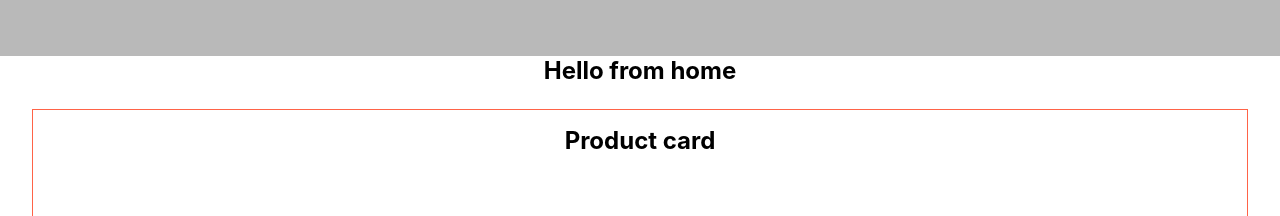
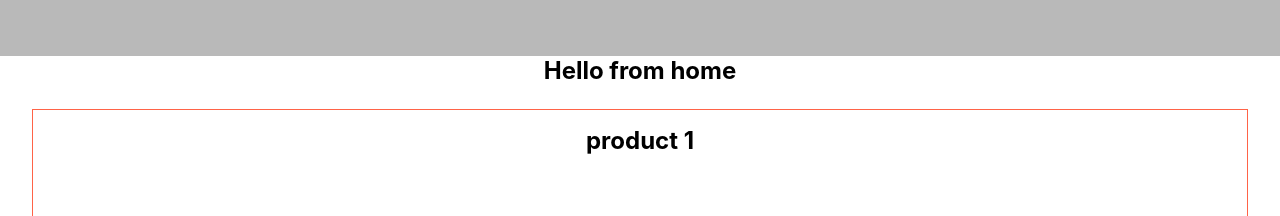
Before and after one commit to jfbarahonag/vipegb-react, a React (Create React App) app: page / in a window 1280 px wide. Shown: the part 60-276 px from the top of the page. Built offline with nearby package versions, Linux system fonts and the light colour scheme.

Commit message:
product card component was modified to receive an object and show its data

```diff
--- a/src/components/ProductCard/index.js
+++ b/src/components/ProductCard/index.js
@@ -2,11 +2,11 @@ import React from "react";
 
 import './product-card.css'
 
-function ProductCard() {
+function ProductCard({title}) {
   return (
     <div className="product-card">
       <div className="product-card__box">
-        <h2>Product card</h2>
+        <h2>{title}</h2>
         <div className="product-card__img">
           <img
             src="/logo512.png" alt="logo"
--- a/src/components/ProductCard/product-card.css
+++ b/src/components/ProductCard/product-card.css
@@ -37,4 +37,10 @@
     padding: 0.5rem;
     background-color: tomato;
     color: aliceblue;
+    cursor: pointer;
+    transition: padding 200ms;
 }
+
+.product-card__img .btn:hover {
+    padding: 0.6rem;
+}
--- a/src/views/home/index.js
+++ b/src/views/home/index.js
@@ -3,14 +3,31 @@ import { Footer } from "../../components/footer";
 import { ProductCard } from "../../components/ProductCard";
 
 function Home() {
+
+  const products = [
+    {
+      title: "product 1"
+    },
+    {
+      title: "product 2"
+    },
+    {
+      title: "product 3"
+    },
+    {
+      title: "product 4"
+    },
+  ]
+
   return (
     <div style={{minHeight:'100%'}}>
       <Header />
       <h2>Hello from home</h2>
-      <ProductCard />
-      <ProductCard />
-      <ProductCard />
-      <ProductCard />
+      {
+        products.map((product, idx) => (
+          <ProductCard key={ idx } title={ product.title } />
+        ))
+      }
       <Footer />
     </div>
   );
```
